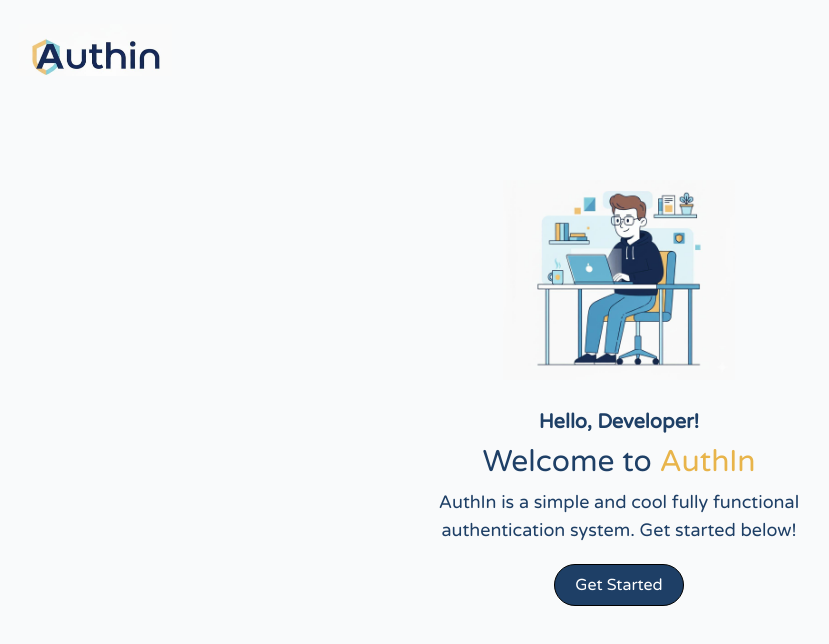
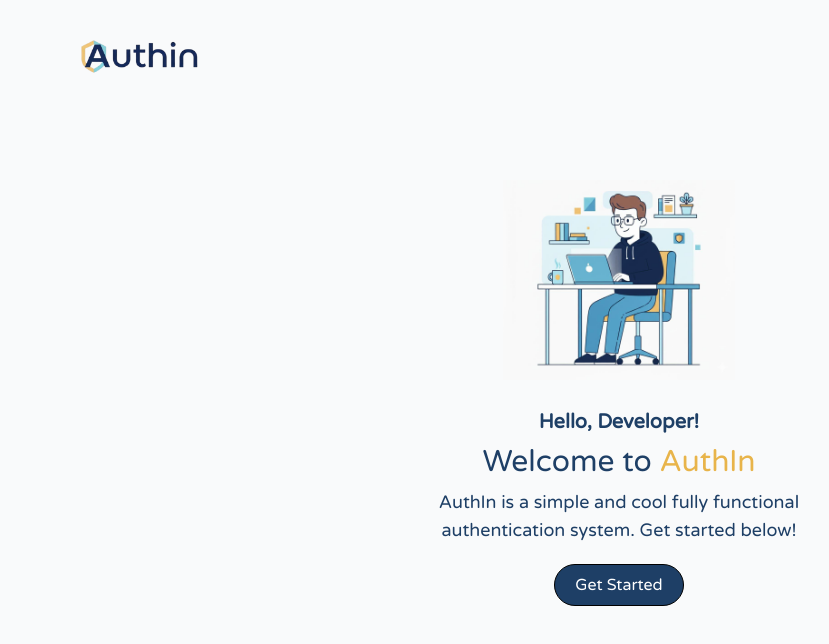
Before and after one commit to baraa-elhajj/auth-in, a React (Vite) app in the folder frontend/: page / in a window 1280 px wide. Shown: the top 644 px of the page, without its empty margins (21-850 px from the left). Built offline with nearby package versions, Linux system fonts and the light colour scheme; no server answers.

Commit message:
Update logo

```diff
--- a/frontend/src/components/Navbar.jsx
+++ b/frontend/src/components/Navbar.jsx
@@ -1,4 +1,4 @@
-import logo from "@/assets/images/authin_logo_1.jpg";
+import logo from "@/assets/images/authin_logo.png";
 import { AppContent } from "@/contexts/AppContext";
 import axios from "axios";
 import { useContext, useState } from "react";
@@ -38,7 +38,7 @@
     <div className="h-25 flex justify-between items-center bg-gray-50 mb-20">
       <img
         onClick={() => navigate("/")}
-        className="cursor-pointer w-auto h-13 ml-10"
+        className="cursor-pointer w-auto h-60 ml-10"
         src={logo}
       />
       {isLoggedIn && (
```
Also changed, not shown: frontend/src/assets/images/authin_logo.png, frontend/src/assets/images/authin_logo_1.jpg (deleted).
